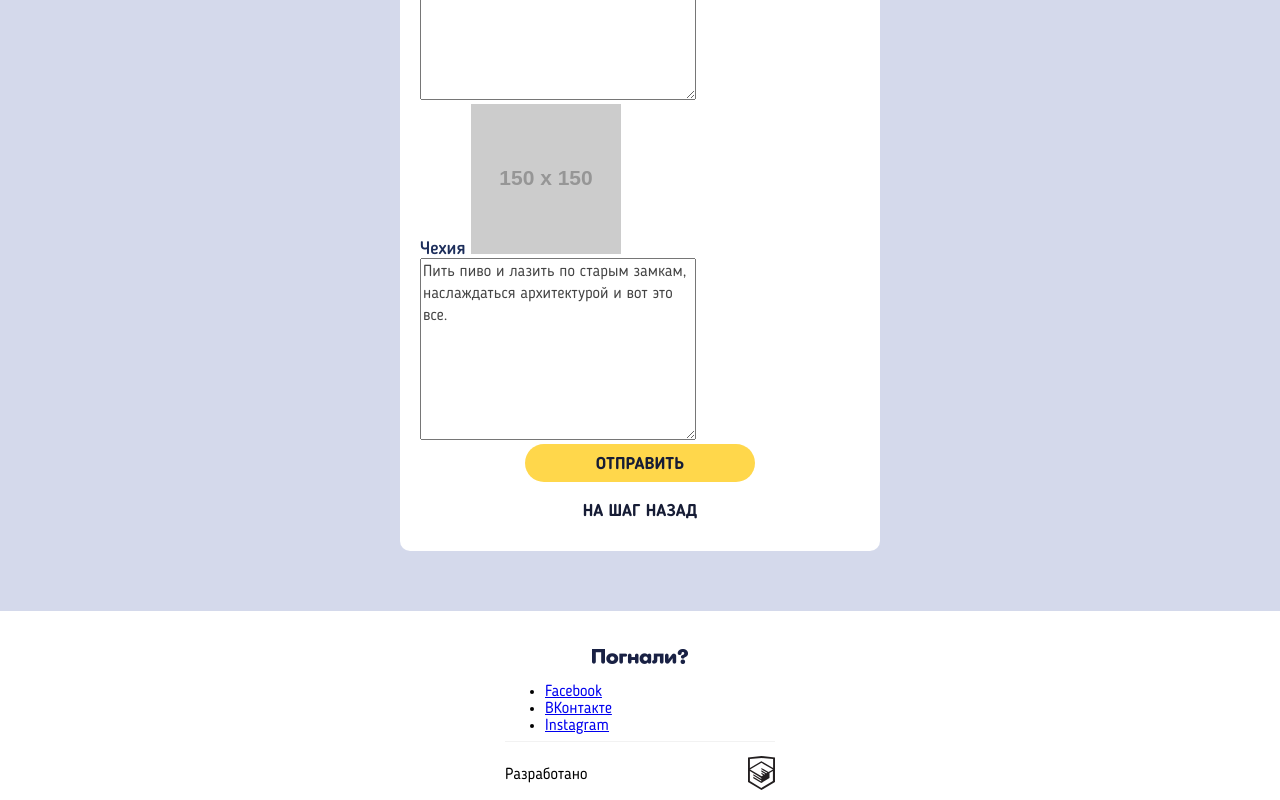
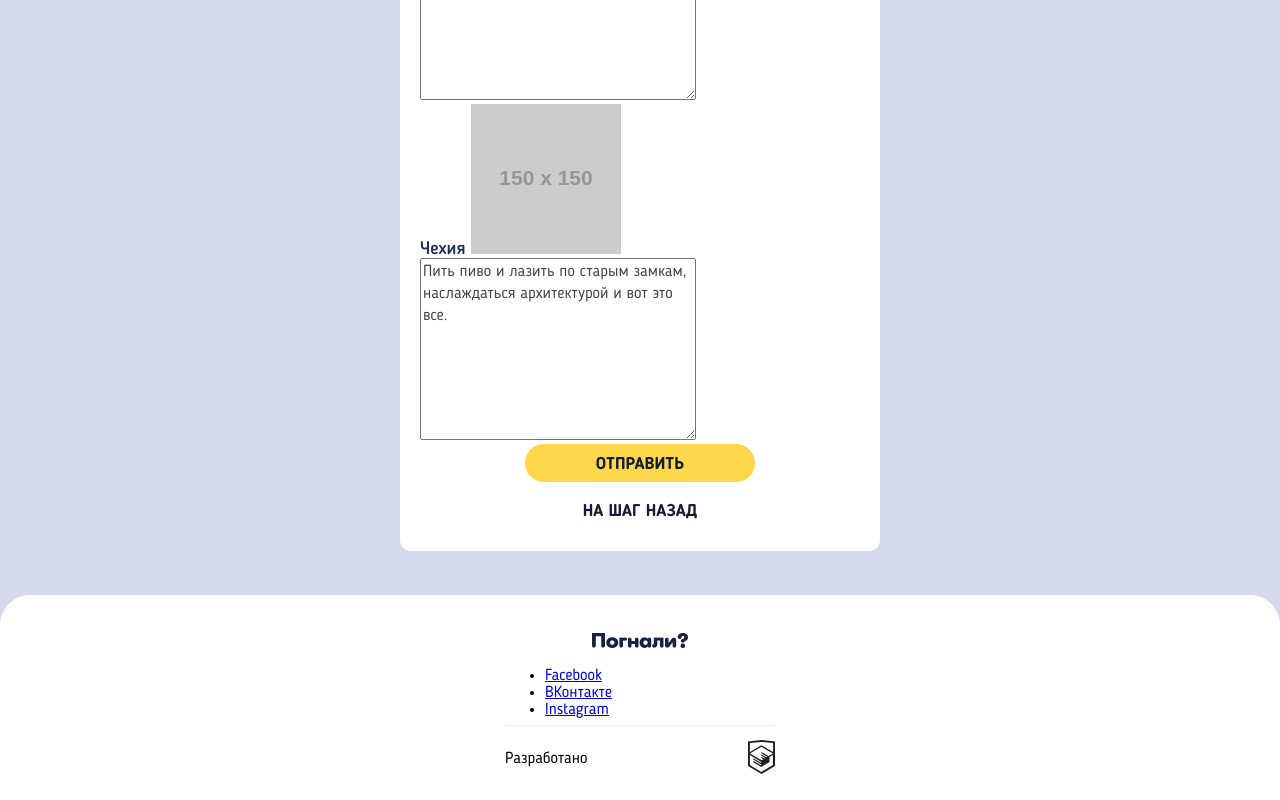
Before and after one commit to k-bug/244468-pognali-19, a website: page source/form.html in a window 1280 px wide. Shown: the part 2729-3529 px from the top of the page. Drawn offline with nearby package versions, Linux system fonts and the light colour scheme; files that its build step writes are made by us from their sources; placeholder pictures from the web are drawn by us.

Commit message:
Добавляет последнюю часть основной стилизации form.html

```diff
--- a/source/sass/blocks/add-plan.scss
+++ b/source/sass/blocks/add-plan.scss
@@ -1,5 +1,7 @@
 .add-plan {
   position: relative;
+  padding-bottom: 74px;
+  margin-bottom: -30px;
   background-color: #d4d9eb;
   border-top-right-radius: 30px;
   border-top-left-radius: 30px;
--- a/source/sass/blocks/page-footer.scss
+++ b/source/sass/blocks/page-footer.scss
@@ -8,7 +8,7 @@
   border-top-left-radius: 30px;
   border-top-right-radius: 30px;
   background-color: #ffffff;
-  z-index: 2;
+  z-index: 10;
 }
 
 .page-footer__logo-link {
```
